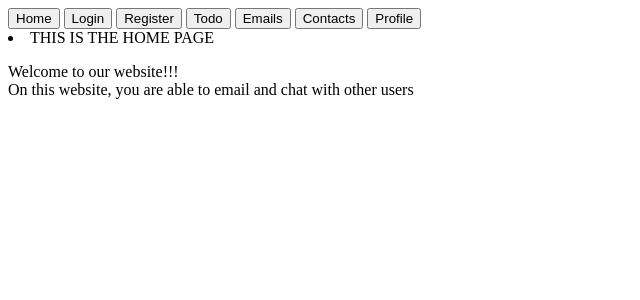
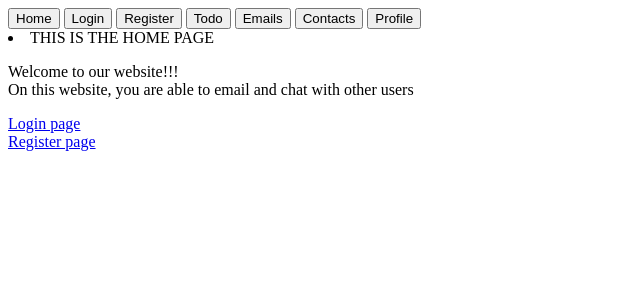
Before and after one commit to tylerjyee/cmpe131team10, a Flask app: page / in a window 1280 px wide. Shown: the top 300 px of the page, without its empty margins (0-640 px from the left). Run offline with Flask 3, Linux system fonts and the light colour scheme; the visitor is signed in with stand-in values (Sample User, id 1).

Commit message:
adding href for login and register pages

```diff
--- a/app/templates/home.html
+++ b/app/templates/home.html
@@ -8,6 +8,8 @@
         <li>THIS IS THE HOME PAGE</li>
         <p>Welcome to our website!!!<br>
             On this website, you are able to email and chat with other users</p>
+        <a href="{{url_for('login')}}"> Login page</a><br>
+        <a href="{{url_for('register')}}"> Register page</a><br>
         {% block menubar%}
         {% endblock %}
     </body>
--- a/app/templates/register.html
+++ b/app/templates/register.html
@@ -21,5 +21,7 @@
 
     <p>{{form.cancel()}}</p>
 
+    <a href="{{url_for('login')}}"> Already have an account? Log in</a><br>
+
 </form>
 {% endblock %}
```
